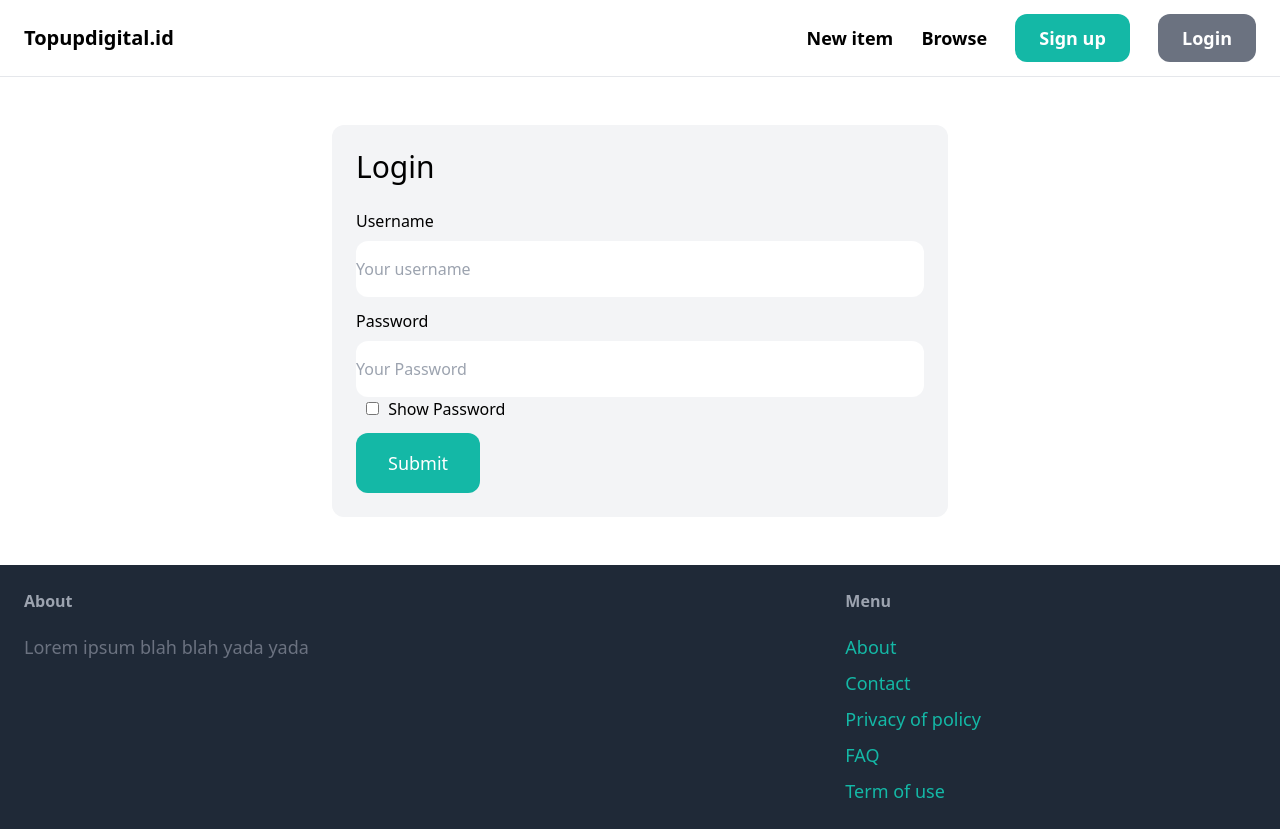
After one commit to Haeryz00/Macan, a Django app: page /login/ in a window 1280 px wide. The commit adds this page. Run offline with Django 4.2, Linux system fonts and the light colour scheme; some libraries are stand-ins or nearby versions.

Commit message:
added login.signup, and logout

```diff
--- /dev/null
+++ b/admin.txt
@@ -0,0 +1,2 @@
+superuser : admin
+password : Fuckingpassword99
--- /dev/null
+++ b/puddle/core/Templates/core/FAQ.html
@@ -0,0 +1,6 @@
+{% extends 'core/base.html' %}
+
+{% block title %} FAQ {% endblock %}
+{% block content %}
+    <h1>The FAQ page</h1>
+{% endblock %}
--- /dev/null
+++ b/puddle/core/Templates/core/Privacy_of_policy.html
@@ -0,0 +1,6 @@
+{% extends 'core/base.html' %}
+
+{% block title %} Privacy of policy {% endblock %}
+{% block content %}
+    <h1>The Privacy of policy page</h1>
+{% endblock %}
--- /dev/null
+++ b/puddle/core/Templates/core/Term_of_use.html
@@ -0,0 +1,6 @@
+{% extends 'core/base.html' %}
+
+{% block title %} Term of use {% endblock %}
+{% block content %}
+    <h1>The Term of use page</h1>
+{% endblock %}
--- /dev/null
+++ b/puddle/core/Templates/core/about.html
@@ -0,0 +1,6 @@
+{% extends 'core/base.html' %}
+
+{% block title %} About {% endblock %}
+{% block content %}
+    <h1>The About page</h1>
+{% endblock %}
--- a/puddle/core/Templates/core/base.html
+++ b/puddle/core/Templates/core/base.html
@@ -12,15 +12,18 @@
 
     <body>
         <nav class="py-6 px-6 flex justify-between items-center border-b border-gray-200">
-            <a href="/" class="text-xl font-semibold">Puddle</a>
+            <a href="/" class="text-xl font-semibold">Topupdigital.id</a>
 
             <div class="space-x-6">
                 <a href="#" class="text-lg font-semibold hover:text-gray-500">New item</a>
                 <a href="#" class="text-lg font-semibold hover:text-gray-500">Browse</a>
 
-                <a href="{% url 'core:signup' %}" class="px-6 py-3 text-lg font-semibold bg-teal-500 text-white rounded-xl hover:bg-teal-700">Sign up</a>
-
-                <a href="#" class="px-6 py-3 text-lg font-semibold bg-gray-500 text-white rounded-xl hover:bg-gray-700">Login</a>
+                {% if request.user.is_authenticated %}
+                    <a href="{% url 'core:logout' %}" class="px-6 py-3 text-lg font-semibold bg-gray-500 text-white rounded-xl hover:bg-gray-700">Logout</a>
+                {% else %}
+                    <a href="{% url 'core:signup' %}" class="px-6 py-3 text-lg font-semibold bg-teal-500 text-white rounded-xl hover:bg-teal-700">Sign up</a>
+                    <a href="{% url 'core:login' %}" class="px-6 py-3 text-lg font-semibold bg-gray-500 text-white rounded-xl hover:bg-gray-700">Login</a>
+                {% endif %}
             </div>
         </nav>
         <div class="px-6 py-6">
@@ -39,10 +42,11 @@
                 <h3 class="mb-5 font-semibold text-gray-400">Menu</h3>
 
                 <ul class="space-y-2">
-                    <li><a href="#" class="text-lg text-teal-500 hover:text-teal-700">About</a></li>
+                    <li><a href="{% url 'core:about' %}" class="text-lg text-teal-500 hover:text-teal-700">About</a></li>
                     <li><a href="{% url 'core:contact' %}" class="text-lg text-teal-500 hover:text-teal-700">Contact</a></li>
-                    <li><a href="#" class="text-lg text-teal-500 hover:text-teal-700">Privacy of policy</a></li>
-                    <li><a href="#" class="text-lg text-teal-500 hover:text-teal-700">Term of use</a></li>
+                    <li><a href="{% url 'core:Privacy of policy' %}" class="text-lg text-teal-500 hover:text-teal-700">Privacy of policy</a></li>
+                    <li><a href="{% url 'core:FAQ' %}" class="text-lg text-teal-500 hover:text-teal-700">FAQ</a></li>
+                    <li><a href="{% url 'core:Term of use' %}" class="text-lg text-teal-500 hover:text-teal-700">Term of use</a></li>
                 </ul>
             </div>
         </footer>
--- /dev/null
+++ b/puddle/core/Templates/core/login.html
@@ -0,0 +1,47 @@
+{% extends 'core/base.html' %}
+{% block title %} Sign up {% endblock %}
+
+{% block content %}
+<div class="w-1/2 my-6 mx-auto p-6 bg-gray-100 rounded-xl">
+    <h1 class="mb-6 text-3xl">Login</h1>
+
+    <form method="post" action=".">
+        {% csrf_token %}
+
+        <div class="mb-3">
+            <label class="inline-block mb-2">Username</label><br>
+            {{ form.username }}
+        </div>
+
+        <div class="mb-3">
+            <label class="inline-block mb-2">Password</label><br>
+            {{ form.password }}
+            <input type="checkbox" id="show_password1" class="show-password-toggle-checkbox">
+            <label for="show_password1" class="show-password-toggle-label">Show Password</label>
+        </div>
+
+
+        {% if form.errors or form.non_field_errors %}
+        <div class="mb-3 p-6 bg-red-100 rounded-xl">
+            {% for field in form %}
+                {{ field.errors }}
+            {% endfor %}
+
+            {{ form.non_field_errors }}
+        </div>
+        {% endif %}
+
+        <button class="py-4 px-8 text-lg bg-teal-500 hover:bg-teal-700 rounded-xl text-white">Submit</button>
+    </form>
+</div>
+
+<style>
+    .show-password-toggle-checkbox {
+        margin-left: 10px;
+    }
+    .show-password-toggle-label {
+        margin-left: 5px;
+    }
+</style>
+
+{% endblock %}
--- a/puddle/core/forms.py
+++ b/puddle/core/forms.py
@@ -1,6 +1,16 @@
 from django import forms
-from django.contrib.auth.forms import UserCreationForm
+from django.contrib.auth.forms import UserCreationForm, AuthenticationForm
 from django.contrib.auth.models import User
+
+class LoginForm(AuthenticationForm):
+        username = forms.CharField(widget=forms.TextInput(attrs={
+        'placeholder': 'Your username',
+        'class': 'w-full py-4 px rounded-xl'
+    }))
+        password = forms.CharField(widget=forms.PasswordInput(attrs={
+        'placeholder': 'Your Password',
+        'class': 'w-full py-4 px rounded-xl'
+    }))
 
 class SignupForm(UserCreationForm):
     show_password = forms.BooleanField(required=False, initial=False, widget=forms.CheckboxInput(attrs={
@@ -16,14 +26,14 @@ class SignupForm(UserCreationForm):
         'class': 'w-full py-4 px rounded-xl'
     }))
     email = forms.CharField(widget=forms.EmailInput(attrs={
-        'placeholder': 'Your username',
+        'placeholder': 'Your email',
         'class': 'w-full py-4 px rounded-xl'
     }))
     password1 = forms.CharField(widget=forms.PasswordInput(attrs={
-        'placeholder': 'Your username',
+        'placeholder': 'Your Password',
         'class': 'w-full py-4 px rounded-xl'
     }))
     password2 = forms.CharField(widget=forms.PasswordInput(attrs={
-        'placeholder': 'Your username',
+        'placeholder': 'Repeat password',
         'class': 'w-full py-4 px rounded-xl'
     }))
--- a/puddle/core/urls.py
+++ b/puddle/core/urls.py
@@ -1,10 +1,18 @@
 from django.urls import path
 from . import views
+from django.contrib.auth import views as auth_views
+from .forms import LoginForm
 
 app_name = 'core'
 
 urlpatterns = [
     path('', views.index, name='index'),
     path('contact/', views.contact, name='contact'),
-    path('signup/', views.signup, name='signup')  # Corrected the URL pattern name
+    path('signup/', views.signup, name='signup'),  # Corrected the URL pattern name
+    path('about/', views.about, name='about'),
+    path('Privacy of policy/', views.about, name='Privacy of policy'),
+    path('FAQ/', views.about, name='FAQ'),
+    path('Term of use/', views.about, name='Term of use'),
+    path('login/', auth_views.LoginView.as_view(template_name='core/login.html', authentication_form=LoginForm), name='login'),
+    path('logout/', views.logout_view, name='logout'),
 ]
```
Also changed, not shown: puddle/core/views.py (+15 -0 lines), puddle/puddle/settings.py (+5 -3 lines), puddle/static/Javascript/showPw.js (added, +10 -0 lines), README.md, puddle/db.sqlite3, puddle/media/item_images/logo.jpg (added).
